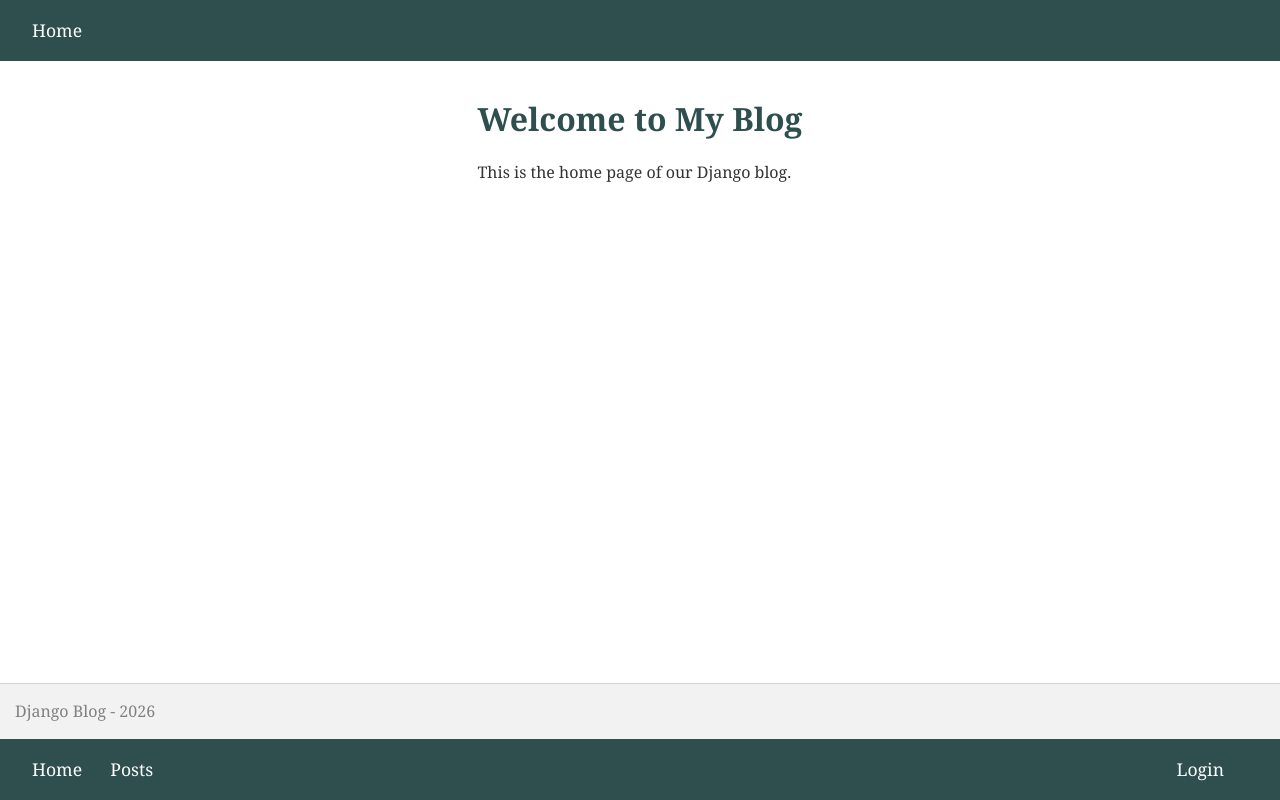
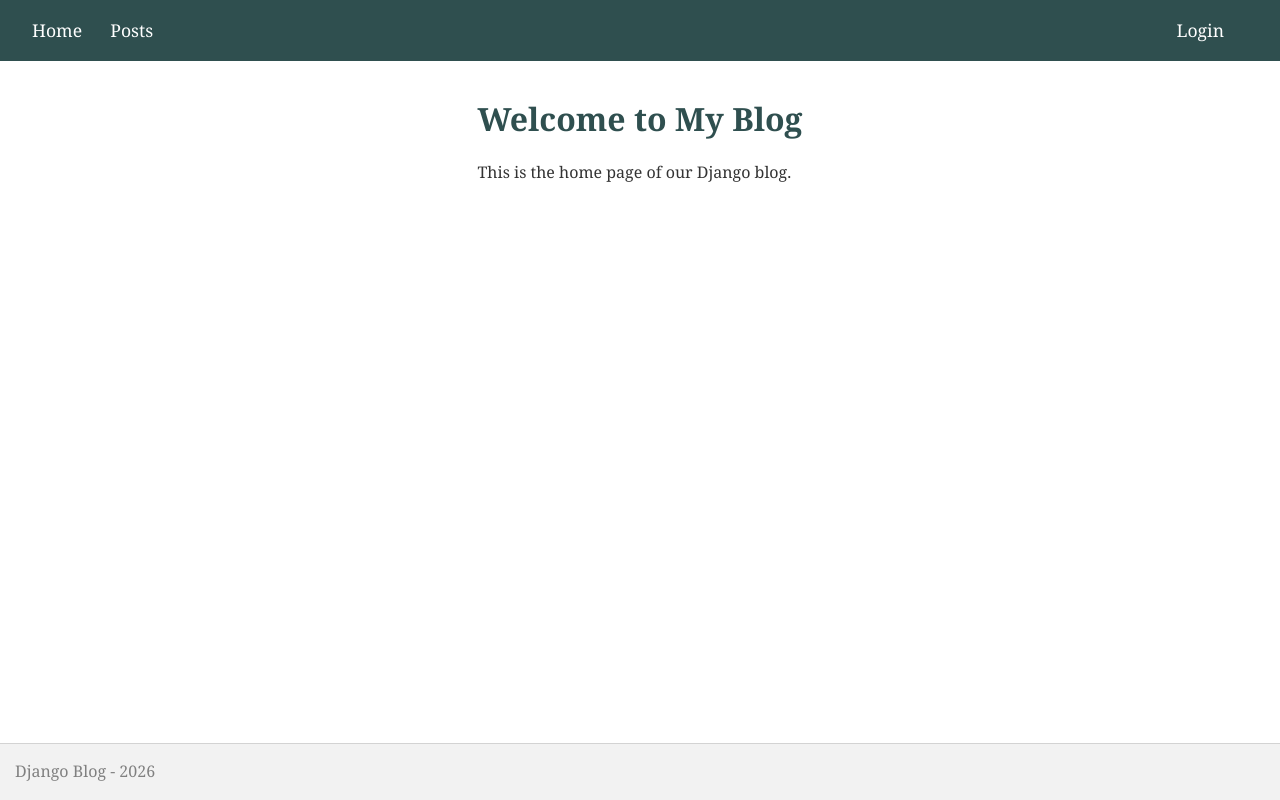
Before and after one commit to perejoan2005223-spec/web_project_123, a Django app: page / in a window 1280 px wide. Run offline with Django 5.2, Linux system fonts and the light colour scheme.

Commit message:
Step 6 and style changes

```diff
--- a/templates/base.html
+++ b/templates/base.html
@@ -7,21 +7,6 @@
 <body>
     <nav>
         <a href="{% url 'blog:home' %}">Home</a>
-    </nav>
-
-    <div class="container">
-        {% block content %}{% endblock %} </div>
-
-    <footer>
-        <p>Django Blog - 2026</p>
-    </footer>
-</body>
-</html>
-
-<!-- In templates/base.html, update the <nav> section -->
-
-<nav>
-    <a href="{% url 'blog:home' %}">Home</a>
     <a href="{% url 'blog:post_list' %}">Posts</a>
     <span class="nav-right">
         {% if user.is_authenticated %}  <!-- Django checks if the user is logged in -->
@@ -35,4 +20,15 @@
             <a href="{% url 'login' %}">Login</a>
         {% endif %}
     </span>
-</nav>
+    </nav>
+
+    <div class="container">
+        {% block content %}{% endblock %}
+    </div>
+
+    <footer>
+        <p>Django Blog - 2026</p>
+    </footer>
+
+</body>
+</html>
```
Also changed, not shown: blog/static/blog/style.css (line endings or trailing spaces).
